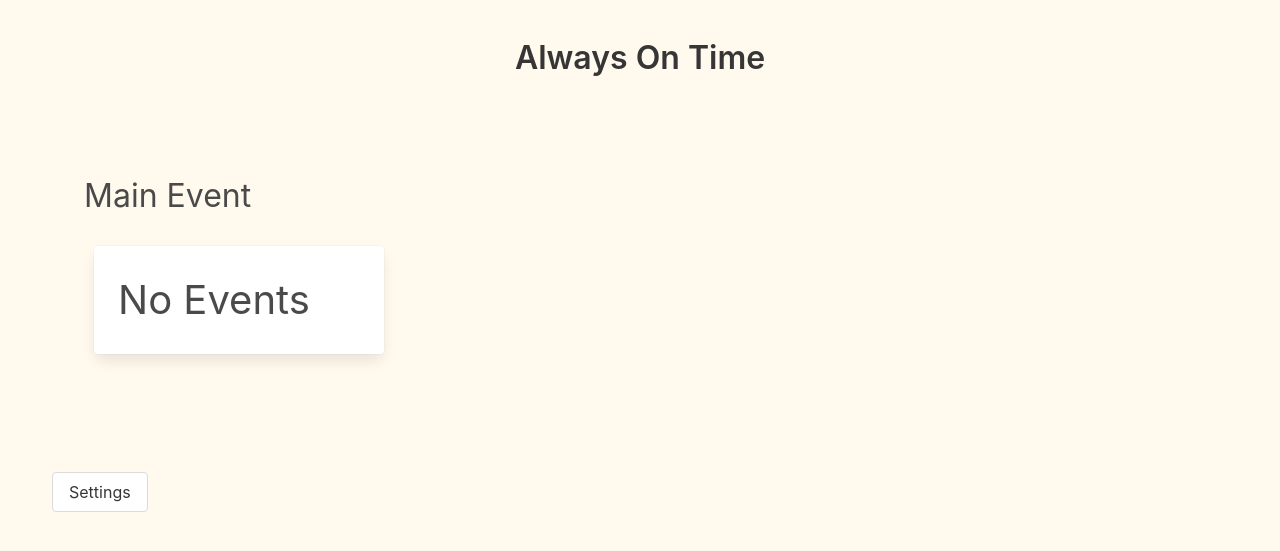
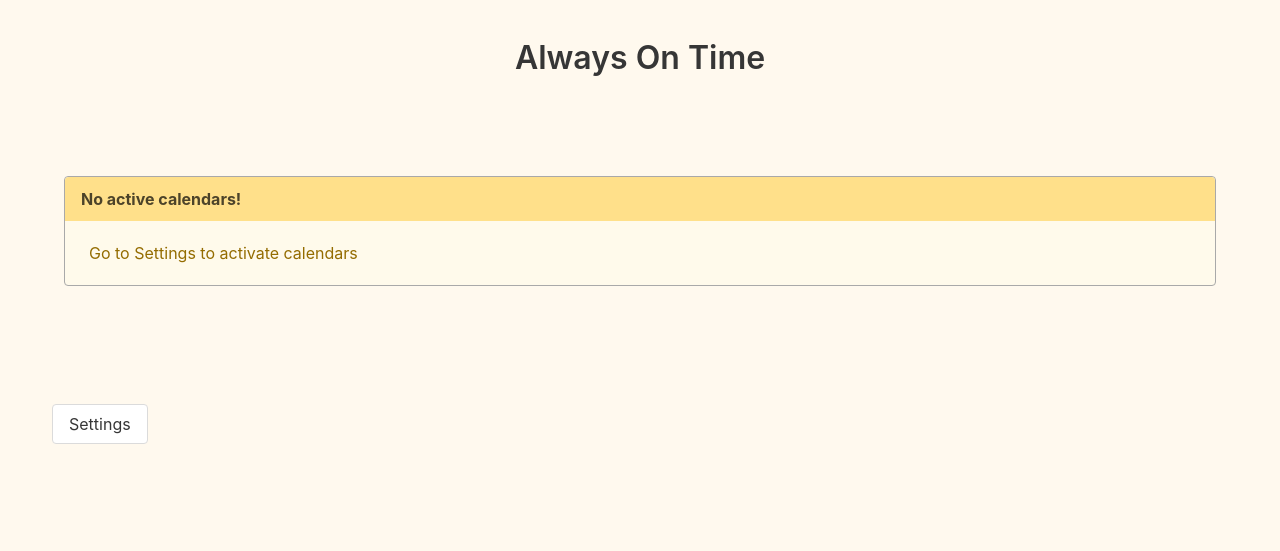
Before and after one commit to HelloThisIsFlo/AlwaysOnTime, a Django app: template alwaysontime/timers/templates/index.html in a window 1280 px wide. Shown: the top 551 px of the page. Run offline with Django 4.2, Linux system fonts and the light colour scheme; the template is opened without the code that fills it, so the values that code supplies are empty.

Commit message:
Show warning if no active calendars

```diff
--- a/alwaysontime/timers/templates/index.html
+++ b/alwaysontime/timers/templates/index.html
@@ -64,6 +64,9 @@
         .container {
             margin-bottom: 100px;
         }
+        .message {
+            border: 1px darkgrey solid;
+        }
 
         * {
         {#outline: 1px solid #f00 !important;#}
@@ -74,6 +77,7 @@
 <div class="container">
     <h1 class="title has-text-centered">Always On Time</h1>
     <div class="timers">
+        {% if active_calendars %}
             {% if main_event %}
                 <h2 class="subtitle is-3">Main Event</h2>
                 <div class="card timer main-event">
@@ -115,6 +119,16 @@
                         </div>
                     </div>
                 {% endfor %}
+            {% endif %}
+        {% else %}
+            <article class="message is-warning">
+                <div class="message-header">
+                    <p>No active calendars!</p>
+                </div>
+                <div class="message-body">
+                    Go to Settings to activate calendars
+                </div>
+            </article>
         {% endif %}
     </div>
 
--- a/alwaysontime/timers/views.py
+++ b/alwaysontime/timers/views.py
@@ -69,16 +69,18 @@ def index(request):
         now - datetime.timedelta(minutes=settings.TIMERS_SHOW_X_MIN_PAST)
     now_plus_delta = \
         now + datetime.timedelta(minutes=settings.TIMERS_SHOW_X_MIN_FUTURE)
+
+    active_calendars = Calendar.objects.filter(active=True, user=request.user)
     events = list(Event.objects.filter(
-            calendar__active=True,
-            calendar__user=request.user,
+            calendar__in=active_calendars,
             start__gte=now_minus_delta,
             start__lt=now_plus_delta
     ).order_by('start'))
 
     return render(request, 'index.html', {
         'main_event': events[0] if events else None,
-        'other_events': events[1:]
+        'other_events': events[1:],
+        'active_calendars': [c.name for c in active_calendars]
     })
 
 
```
Also changed, not shown: alwaysontime/timers/tests/test_views.py (+45 -5 lines). Lines whose indentation alone changed are shown as unchanged.
